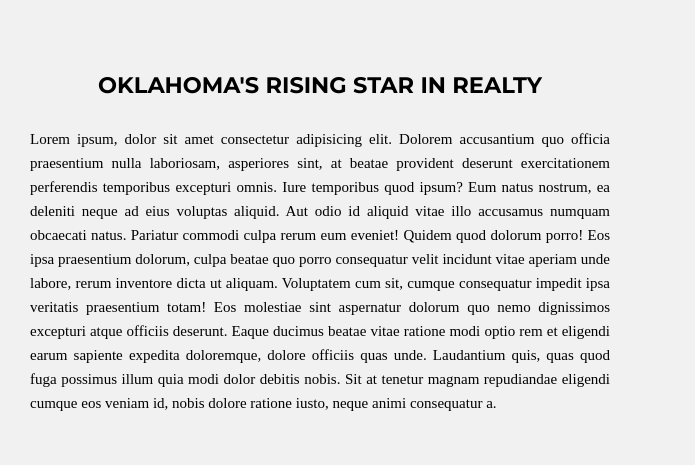
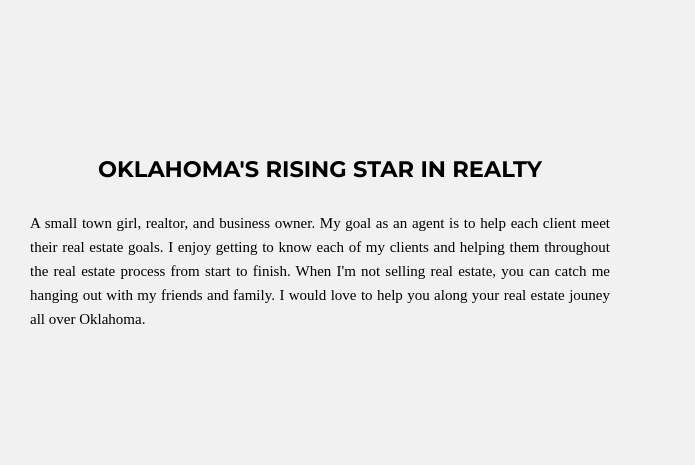
Before and after one commit to kylehughes10/TaylorRemingtonRealty, a plain HTML site: page index.html in a window 1280 px wide. Shown: the part 1320-1785 px from the top of the page, 0-695 px from the left. Drawn offline with Linux system fonts and the light colour scheme.

Commit message:
Add files via upload

```diff
--- a/index.html
+++ b/index.html
@@ -124,11 +124,11 @@
             <div class="left-split">
                 <div class="split-text">
                     <h2>Oklahoma's Rising Star in Realty</h2>
-                    <p>Lorem ipsum, dolor sit amet consectetur adipisicing elit. Dolorem accusantium quo officia praesentium nulla laboriosam, asperiores sint, at beatae provident deserunt exercitationem perferendis temporibus excepturi omnis. Iure temporibus quod ipsum?
-                    Eum natus nostrum, ea deleniti neque ad eius voluptas aliquid. Aut odio id aliquid vitae illo accusamus numquam obcaecati natus. Pariatur commodi culpa rerum eum eveniet! Quidem quod dolorum porro!
-                    Eos ipsa praesentium dolorum, culpa beatae quo porro consequatur velit incidunt vitae aperiam unde labore, rerum inventore dicta ut aliquam. Voluptatem cum sit, cumque consequatur impedit ipsa veritatis praesentium totam!
-                    Eos molestiae sint aspernatur dolorum quo nemo dignissimos excepturi atque officiis deserunt. Eaque ducimus beatae vitae ratione modi optio rem et eligendi earum sapiente expedita doloremque, dolore officiis quas unde.
-                    Laudantium quis, quas quod fuga possimus illum quia modi dolor debitis nobis. Sit at tenetur magnam repudiandae eligendi cumque eos veniam id, nobis dolore ratione iusto, neque animi consequatur a.</p>
+                    <p>A small town girl, realtor, and business owner. My goal as an agent is to help each client meet their real estate goals.
+                        I enjoy getting to know each of my clients and helping them throughout the real estate process from start to finish.
+                        When I'm not selling real estate, you can catch me hanging out with my friends and family. I would love to help you along
+                        your real estate jouney all over Oklahoma.
+                    </p>
                 </div>
             </div>
             <div class="image-split">
```
